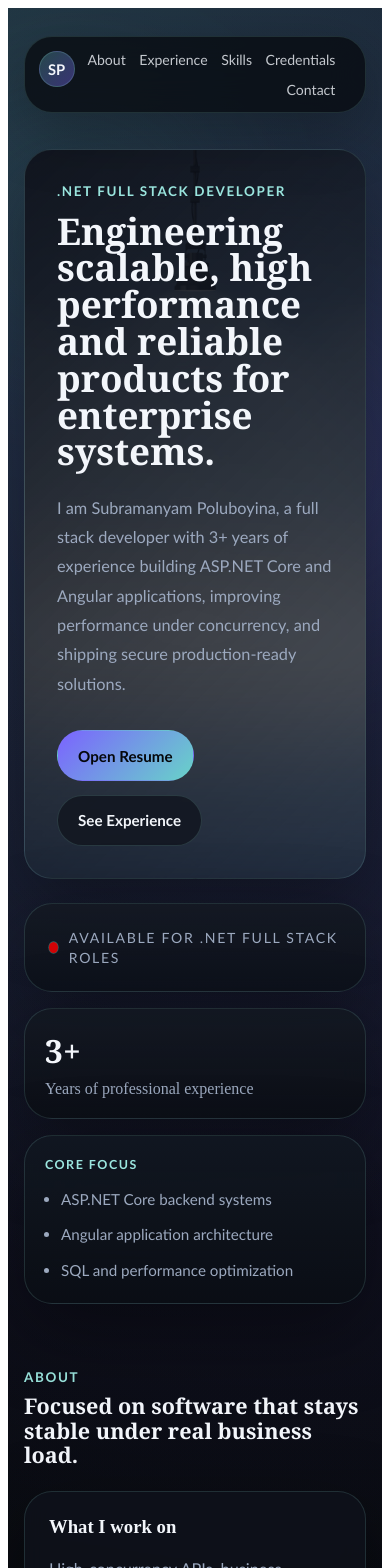
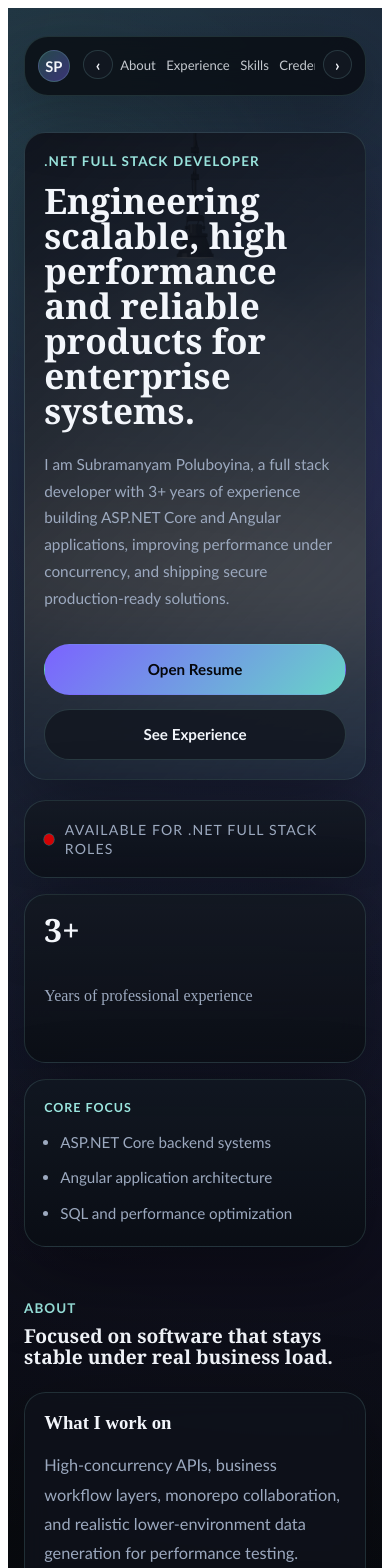
Before and after one commit to subramanyampoluboyina/Portfolio, an Angular app: page / in a window 390 px wide. Shown: the top 1568 px of the page. Built offline with nearby package versions, Linux system fonts and the light colour scheme.

Commit message:
Made responsive for all screens 1

```diff
--- a/angular.json
+++ b/angular.json
@@ -38,7 +38,7 @@
                 },
                 {
                   "type": "anyComponentStyle",
-                  "maximumWarning": "8kB",
+                  "maximumWarning": "11kB",
                   "maximumError": "12kB"
                 }
               ],
--- a/src/app/app.css
+++ b/src/app/app.css
@@ -99,11 +99,31 @@
     color: rgba(243, 246, 251, 0.88);
 }
 
+.nav-shell {
+    display: flex;
+    align-items: center;
+    gap: 0.45rem;
+    min-width: 0;
+}
+
 .nav-links {
     display: flex;
     flex-wrap: wrap;
     gap: 0.85rem;
     margin-right: 1rem;
+}
+
+.nav-scroll-button {
+    display: none;
+    align-items: center;
+    justify-content: center;
+    width: 2rem;
+    height: 2rem;
+    border: 1px solid rgba(155, 230, 223, 0.16);
+    border-radius: 999px;
+    background: rgba(19, 24, 34, 0.92);
+    color: var(--text);
+    font: 700 1rem/1 'Trebuchet MS', 'Segoe UI', sans-serif;
 }
 
 .nav-links a,
@@ -267,6 +287,7 @@
 .metric-label {
     font-weight: 500;
     color: var(--muted);
+    line-height: 1.35;
 }
 
 @keyframes status-pulse {
@@ -289,23 +310,28 @@
 .metrics-grid {
     display: grid;
     gap: 1rem;
+    grid-auto-rows: 1fr;
 }
 
 .metric-card {
     display: grid;
     gap: 0.45rem;
     padding: 1.25rem;
+    height: 100%;
     background: linear-gradient(180deg, rgba(19, 24, 34, 0.96), rgba(11, 14, 20, 0.85));
 }
 
 .metric-value {
     font: 700 clamp(2rem, 4vw, 3rem) var(--heading-font);
+    display: block;
+    line-height: 0.95;
 }
 
 .focus-card {
     display: grid;
     gap: 0.85rem;
     padding: 1.25rem;
+    height: 100%;
     background: linear-gradient(180deg, rgba(17, 23, 33, 0.96), rgba(10, 14, 20, 0.88));
 }
 
@@ -362,9 +388,12 @@
 }
 
 .education-line {
-    display: inline-block;
-    white-space: nowrap;
-    letter-spacing: 0.04em;
+    display: block;
+    width: 100%;
+    max-width: 100%;
+    white-space: normal;
+    letter-spacing: 0.01em;
+    overflow-wrap: anywhere;
     text-transform: none;
 }
 
@@ -488,17 +517,85 @@
     font: 500 1rem/1.7 'Trebuchet MS', 'Segoe UI', sans-serif;
 }
 
-@media (max-width: 960px) {
+@media (min-width: 1400px) {
+    .topbar,
+    .content-frame {
+        width: min(1200px, 100%);
+    }
+
+    .hero {
+        grid-template-columns: minmax(0, 1.7fr) minmax(320px, 0.85fr);
+    }
+
+    .education-line {
+        white-space: nowrap;
+    }
+}
+
+@media (max-width: 1199px) {
+    .topbar,
+    .content-frame {
+        width: min(1000px, 100%);
+    }
+
+    .hero {
+        grid-template-columns: minmax(0, 1.35fr) minmax(280px, 0.9fr);
+        gap: 1.25rem;
+    }
+
+    .hero-copy {
+        padding: 2.5rem;
+    }
+
+    .about-grid {
+        grid-template-columns: 1fr 1fr;
+    }
+}
+
+@media (max-width: 991px) {
+    .page-shell {
+        padding: 1.25rem;
+    }
+
+    .topbar {
+        align-items: flex-start;
+        border-radius: 1.5rem;
+        padding: 0.9rem 1rem;
+    }
+
+    .nav-links {
+        justify-content: flex-end;
+        row-gap: 0.5rem;
+        margin-right: 0;
+    }
+
     .hero,
     .about-grid,
-    .skills-layout,
-    .credentials-grid,
     .contact-band {
         grid-template-columns: 1fr;
     }
 
+    .hero {
+        padding: 3.75rem 0 2rem;
+    }
+
     .hero-copy {
-        padding: 2rem;
+        padding: 2.2rem;
+    }
+
+    .hero-rail,
+    .metrics-grid {
+        grid-template-columns: 1fr 1fr;
+        align-items: stretch;
+    }
+
+    .identity-card {
+        grid-column: 1 / -1;
+    }
+
+    .skills-layout,
+    .credentials-grid {
+        grid-template-columns: repeat(2, minmax(0, 1fr));
     }
 
     .section-heading h2,
@@ -520,30 +617,200 @@
     }
 }
 
-@media (max-width: 640px) {
+@media (min-width: 768px) and (max-width: 991px) {
+    .hero-rail {
+        grid-template-columns: repeat(3, minmax(0, 1fr));
+        align-items: stretch;
+    }
+
+    .metrics-grid {
+        display: contents;
+    }
+
+    .identity-card,
+    .metric-card,
+    .focus-card {
+        height: 100%;
+    }
+}
+
+@media (max-width: 767px) {
     .page-shell {
         padding: 1rem;
     }
 
-    .topbar {
-        align-items: flex-start;
-        border-radius: 28px;
-        padding: 0.85rem;
+    .topbar,
+    .content-frame {
+        width: 100%;
     }
 
-    .nav-links {
-        justify-content: flex-end;
+    .topbar {
+        gap: 0.85rem;
     }
 
-    .hero {
-        padding-top: 3rem;
-    }
-
-    .hero-copy h3 {
-        max-width: none;
+    .nav-shell {
+        width: 100%;
     }
 
     .brand-text {
         display: none;
     }
+
+    .nav-links {
+        width: auto;
+        flex: 1 1 auto;
+        justify-content: flex-start;
+        flex-wrap: nowrap;
+        gap: 0.65rem;
+        overflow-x: auto;
+        overflow-y: hidden;
+        scrollbar-width: none;
+        margin-right: 0;
+    }
+
+    .nav-links::-webkit-scrollbar {
+        display: none;
+    }
+
+    .nav-links a {
+        flex: 0 0 auto;
+        white-space: nowrap;
+    }
+
+    .nav-scroll-button {
+        display: inline-flex;
+        flex: 0 0 auto;
+    }
+
+    .hero {
+        padding: 3rem 0 1.75rem;
+    }
+
+    .hero-copy {
+        padding: 1.6rem;
+    }
+
+    .hero-copy h3 {
+        max-width: none;
+        font-size: clamp(1.95rem, 8vw, 2.6rem);
+    }
+
+    .hero-summary {
+        max-width: none;
+        font-size: 0.96rem;
+        line-height: 1.75;
+    }
+
+    .hero-actions {
+        flex-direction: column;
+        align-items: stretch;
+    }
+
+    .button {
+        width: 100%;
+    }
+
+    .hero-rail,
+    .metrics-grid,
+    .skills-layout,
+    .credentials-grid {
+        grid-template-columns: 1fr;
+    }
+
+    .metric-card {
+        gap: 0.25rem;
+    }
+
+    .panel,
+    .feature-card,
+    .skill-group,
+    .credential-card,
+    .timeline-item,
+    .contact-band {
+        border-radius: 1.35rem;
+    }
+
+    .contact-band,
+    .contact-band > div,
+    .contact-actions {
+        min-width: 0;
+    }
+
+    .contact-band h2 {
+        max-width: 100%;
+        overflow-wrap: anywhere;
+        word-break: break-word;
+    }
+
+    .chip-list span {
+        width: 100%;
+        justify-content: center;
+    }
+
+    .contact-actions a {
+        width: 100%;
+        overflow-wrap: anywhere;
+        word-break: break-word;
+    }
 }
+
+@media (max-width: 479px) {
+    .topbar {
+        padding: 0.8rem;
+    }
+
+    .brand-mark {
+        width: 2rem;
+        height: 2rem;
+    }
+
+    .nav-links a {
+        font-size: 0.82rem;
+    }
+
+    .nav-scroll-button {
+        width: 1.85rem;
+        height: 1.85rem;
+    }
+
+    .hero-copy,
+    .identity-card,
+    .metric-card,
+    .focus-card,
+    .feature-card,
+    .skill-group,
+    .credential-card,
+    .timeline-item,
+    .contact-band {
+        padding: 1.2rem;
+    }
+
+    .hero-copy h3 {
+        font-size: clamp(1.75rem, 9vw, 2.2rem);
+    }
+
+    .section-heading h2,
+    .contact-band h2 {
+        font-size: 1.2rem;
+    }
+
+    .identity-role,
+    .focus-label,
+    .eyebrow,
+    .section-label {
+        letter-spacing: 0.08em;
+    }
+
+    .chip-list {
+        gap: 0.55rem;
+    }
+}
+
+@media (prefers-reduced-motion: reduce) {
+    .status-dot,
+    .button,
+    .nav-links a {
+        animation: none;
+        transition: none;
+    }
+}
--- a/src/app/app.html
+++ b/src/app/app.html
@@ -7,13 +7,21 @@
             <span class="brand-mark">SP</span>
             <span class="brand-text">Subramanyam</span>
         </a>
-        <nav class="nav-links" aria-label="Primary navigation">
+        <div class="nav-shell">
+            <button class="nav-scroll-button nav-scroll-left" type="button" aria-label="Scroll navigation left" (click)="scrollNav('left')">
+                <span aria-hidden="true">&#8249;</span>
+            </button>
+            <nav class="nav-links" #navLinks aria-label="Primary navigation">
                 <a href="#about">About</a>
                 <a href="#experience">Experience</a>
                 <a href="#skills">Skills</a>
                 <a href="#credentials">Credentials</a>
                 <a href="#contact">Contact</a>
             </nav>
+            <button class="nav-scroll-button nav-scroll-right" type="button" aria-label="Scroll navigation right" (click)="scrollNav('right')">
+                <span aria-hidden="true">&#8250;</span>
+            </button>
+        </div>
     </header>
 
     <main class="content-frame">
--- a/src/app/app.ts
+++ b/src/app/app.ts
@@ -1,4 +1,4 @@
-import { Component } from '@angular/core';
+import { Component, ElementRef, ViewChild } from '@angular/core';
 
 @Component({
   selector: 'app-root',
@@ -7,4 +7,17 @@ import { Component } from '@angular/core';
   styleUrl: './app.css'
 })
 export class App {
+  @ViewChild('navLinks')
+  private navLinks?: ElementRef<HTMLElement>;
+
+  protected scrollNav(direction: 'left' | 'right'): void {
+    const nav = this.navLinks?.nativeElement;
+
+    if (!nav) {
+      return;
+    }
+
+    const offset = direction === 'left' ? -140 : 140;
+    nav.scrollBy({ left: offset, behavior: 'smooth' });
+  }
 }
```
Lines whose indentation alone changed are shown as unchanged.
